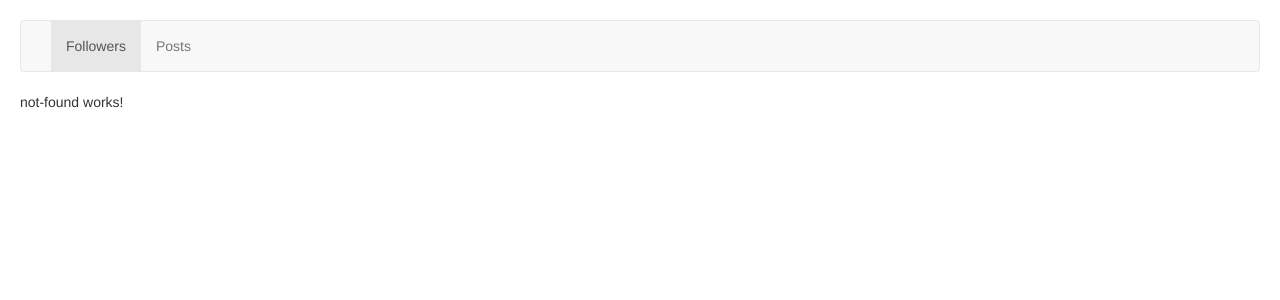
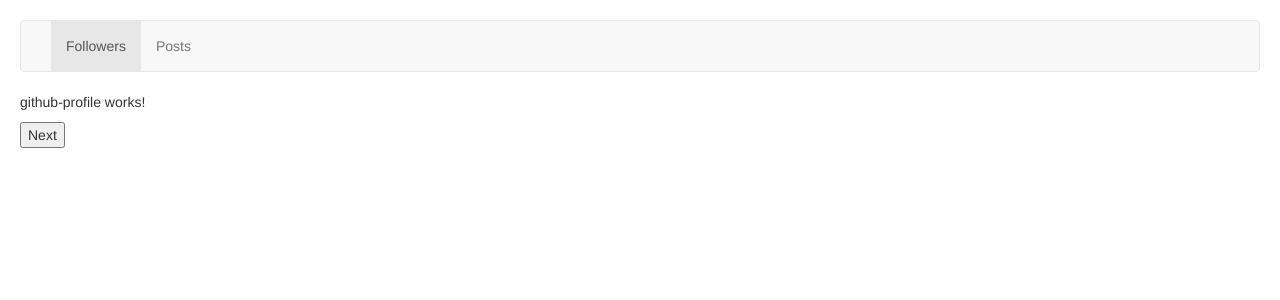
Before and after one commit to Bluesman66/angular4-begin, an Angular app: page /followers/1/1 in a window 1280 px wide. Shown: the top 300 px of the page. Built offline with nearby package versions, Linux system fonts and the light colour scheme.

Commit message:
129 Routes with Multiple Parameters

```diff
--- a/src/app/app.module.ts
+++ b/src/app/app.module.ts
@@ -37,7 +37,7 @@ import { NotFoundComponent } from './not-found/not-found.component';
         component: HomeComponent
       },
       {
-        path: 'followers/:id',
+        path: 'followers/:id/:username',
         component: GithubProfileComponent
       },
       {
--- a/src/app/github-followers/github-followers.component.html
+++ b/src/app/github-followers/github-followers.component.html
@@ -6,7 +6,7 @@
   </div>
   <div class="media-body">
     <h4 class="media-heading">
-      <a [routerLink]="['/followers', follower.id]">{{ follower.login }}</a>
+      <a [routerLink]="['/followers', follower.id, follower.login]">{{ follower.login }}</a>
     </h4>
     <a href="follower.html_url">{{ follower.html_url }}</a>
   </div>
--- a/src/app/github-profile/github-profile.component.html
+++ b/src/app/github-profile/github-profile.component.html
@@ -1,4 +1,4 @@
 <p>
   github-profile works!
 </p>
-<button [routerLink]="['/followers', 12345]">Next</button>
+<button [routerLink]="['/followers', 12345, 'test']">Next</button>
--- a/src/app/github-profile/github-profile.component.ts
+++ b/src/app/github-profile/github-profile.component.ts
@@ -11,13 +11,13 @@ export class GithubProfileComponent implements OnInit {
   constructor(private route: ActivatedRoute) { }
 
   ngOnInit() {
-    let id = this.route.snapshot.paramMap.get('id');
-    console.log(id);
+    // let id = this.route.snapshot.paramMap.get('id');
+    // console.log(id);
 
-    // this.route.paramMap
-    //   .subscribe(params => {
-    //     let id = +params.get('id');
-    //     console.log(id);
-    //   });
+    this.route.paramMap
+      .subscribe(params => {
+        let id = +params.get('id');
+        console.log(id);
+      });
   }
 }
```
